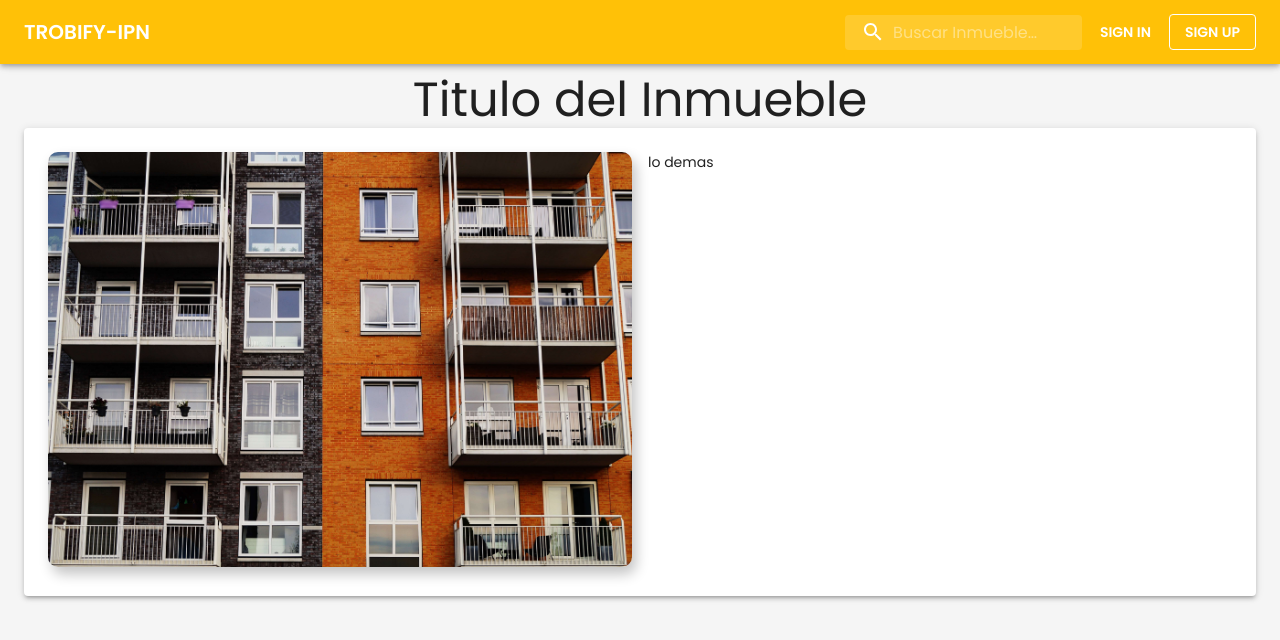
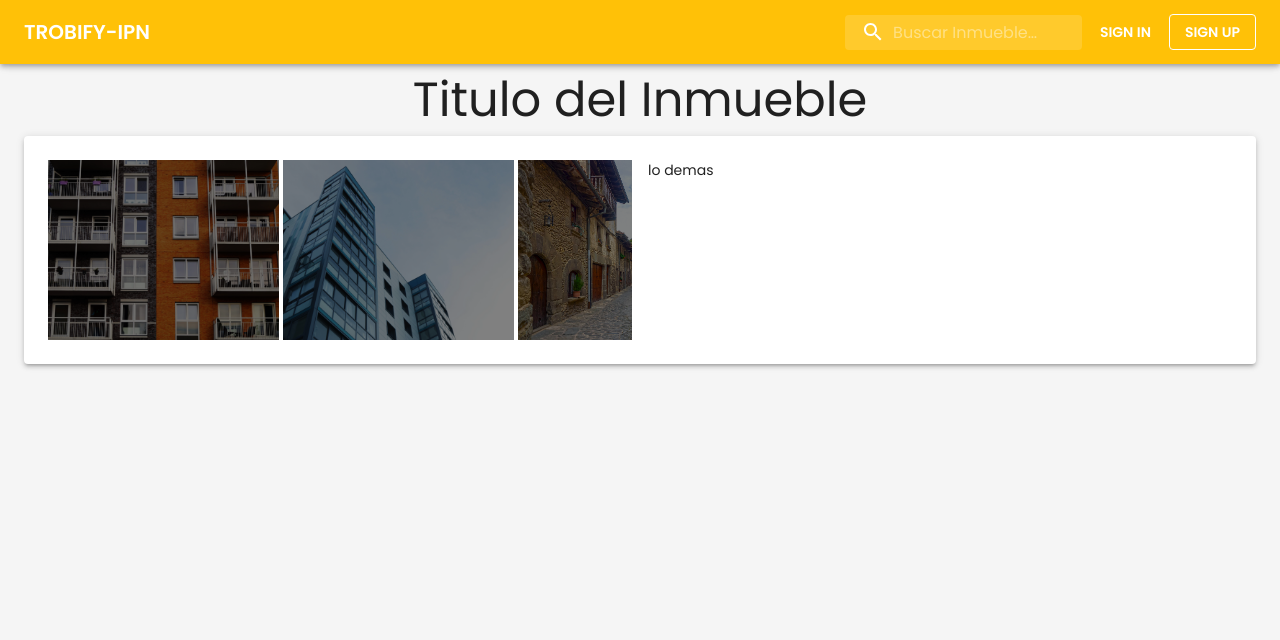
Before and after one commit to Ruben35/TROBIFY-IPN, a Next.js app in the folder web/: page /inmuebles/1 in a window 1280 px wide. Shown: the top 640 px of the page. Built offline with nearby package versions, Linux system fonts and the light colour scheme.

Commit message:
Implementing ImgZoom and ImgList on Inmueble Unit

```diff
--- a/web/package.json
+++ b/web/package.json
@@ -21,7 +21,8 @@
     "react-bootstrap-date-picker": "^5.1.0",
     "react-datepicker": "^4.1.0",
     "react-dom": "17.0.2",
-    "react-jss": "^10.6.0"
+    "react-jss": "^10.6.0",
+    "react-medium-image-zoom": "^3.1.3"
   },
   "devDependencies": {
     "babel-plugin-styled-components": "^1.12.0"
--- a/web/pages/inmuebles/[idInmueble].js
+++ b/web/pages/inmuebles/[idInmueble].js
@@ -1,15 +1,46 @@
 import Head from 'next/head'
-import { Box, Container, Grid, Paper, Typography } from '@material-ui/core'
+import { Box, Container, Grid, Paper, Typography, GridList, GridListTile, GridListTileBar } from '@material-ui/core'
 import { useRouter } from 'next/router'
 import { useState } from 'react'
 import { makeStyles } from '@material-ui/core/styles';
+import ImageZoom from 'react-medium-image-zoom'
+import useMediaQuery from '../../utils/CustomHooks';
 
 const useStyles = makeStyles((theme) => ({
     imgPort: {
         width: "100%",
+        maxHeight: "350px",
         borderRadius: "10px",
         boxShadow: "4px 7px 13px rgba(0, 0, 0, 0.24)",
+        marginBottom: theme.spacing(2),
+        objectFit: "cover"
     },
+    zoomImage:{
+        borderRadius: "10px",
+        boxShadow: "4px 7px 13px rgba(0, 0, 0, 0.24)",
+        objectFit: "cover"
+    },
+    rootGridList: {
+        display: 'flex',
+        flexWrap: 'wrap',
+        justifyContent: 'space-around',
+        overflow: 'hidden',
+        backgroundColor: theme.palette.background.paper,
+    },
+    gridList: {
+        flexWrap: 'nowrap',
+        // Promote the list into his own layer on Chrome. This cost memory but helps keeping high FPS.
+        transform: 'translateZ(0)',
+    },
+    gridListImg: {
+        cursor: 'pointer',
+        objectFit: "cover",
+        filter: 'brightness(50%)',
+        transition: 'filter 0.5s',
+        "&:hover": {
+            filter: 'brightness(100%)',
+        }
+    }
 }));
 
 
@@ -17,6 +48,8 @@ export default function verInmueble(){
     const router = useRouter();
     const { idInmueble } = router.query;
     const classes = useStyles();
+
+    const isSmall = useMediaQuery("(max-width: 769px)");
 
     //States
     const [title, setTitle] = useState("");
@@ -37,14 +70,33 @@ export default function verInmueble(){
     const [tipoTransaccion, setTipoTransaccion] = useState(1);
     const [precio, setPrecio] = useState("");
 
+
+    const tileData =[
+        {
+            title:"img1",
+            img:"/img/landing/carrusel0.jpg"
+        },
+        {
+            title:"img2",
+            img:"/img/landing/carrusel1.jpg"
+        },
+        {
+            title:"img3",
+            img:"/img/landing/carrusel2.jpg"
+        },
+    ]
+
+    //AuxStates
+    const [actualTile, setActualTile] = useState(tileData[0]);
+
     return (
         <>
             <Head>
-                <title>Trobify: Ver Inmueble \"{title}\"</title>
+                <title>Trobify: Ver Inmueble "{title}"</title>
             </Head>
             <Box minHeight="64px"></Box>
             <Container maxWidth="lg">
-                <Box display="flex" justifyContent="center" textAlign="center" marginTop={1}>
+                <Box display="flex" justifyContent="center" textAlign="center" marginTop={1} marginBottom={1}>
                     <Typography variant="h3">Titulo del Inmueble</Typography>
                 </Box>
                 <Paper elevation={3}>
@@ -52,7 +104,29 @@ export default function verInmueble(){
                         <Grid container spacing={2}>
                             <Grid item sm={6} xs={12}>
                                 <Box width="100%" height="auto">
-                                    <img src="/img/landing/carrusel0.jpg" className={classes.imgPort}/>
+                                    <ImageZoom
+                                      image={{
+                                          src: actualTile.img,
+                                          alt: actualTile.title,
+                                          className: classes.imgPort
+                                      }}
+                                      zoomImage={{
+                                          src: actualTile.img,
+                                          alt: actualTile.title,
+                                          className: classes.zoomImage
+                                      }}
+                                      zoomMargin={isSmall?40:100}
+                                      />
+                                    {/* Carrusel */}
+                                    <div className={classes.rootGridList}>
+                                        <GridList className={classes.gridList} cols={2.5}>
+                                            {tileData.map((tile, index) => (
+                                            <GridListTile key={tile.title} className={classes.gridListImg} onClick={()=>setActualTile(tileData[index])}>
+                                                <img src={tile.img} alt={tile.title} />
+                                            </GridListTile>
+                                            ))}
+                                        </GridList>
+                                    </div>
                                 </Box>
                             </Grid>
                             <Grid item>
```
Also changed, not shown: 1 other file (tests, documents, lock files or other folders).
